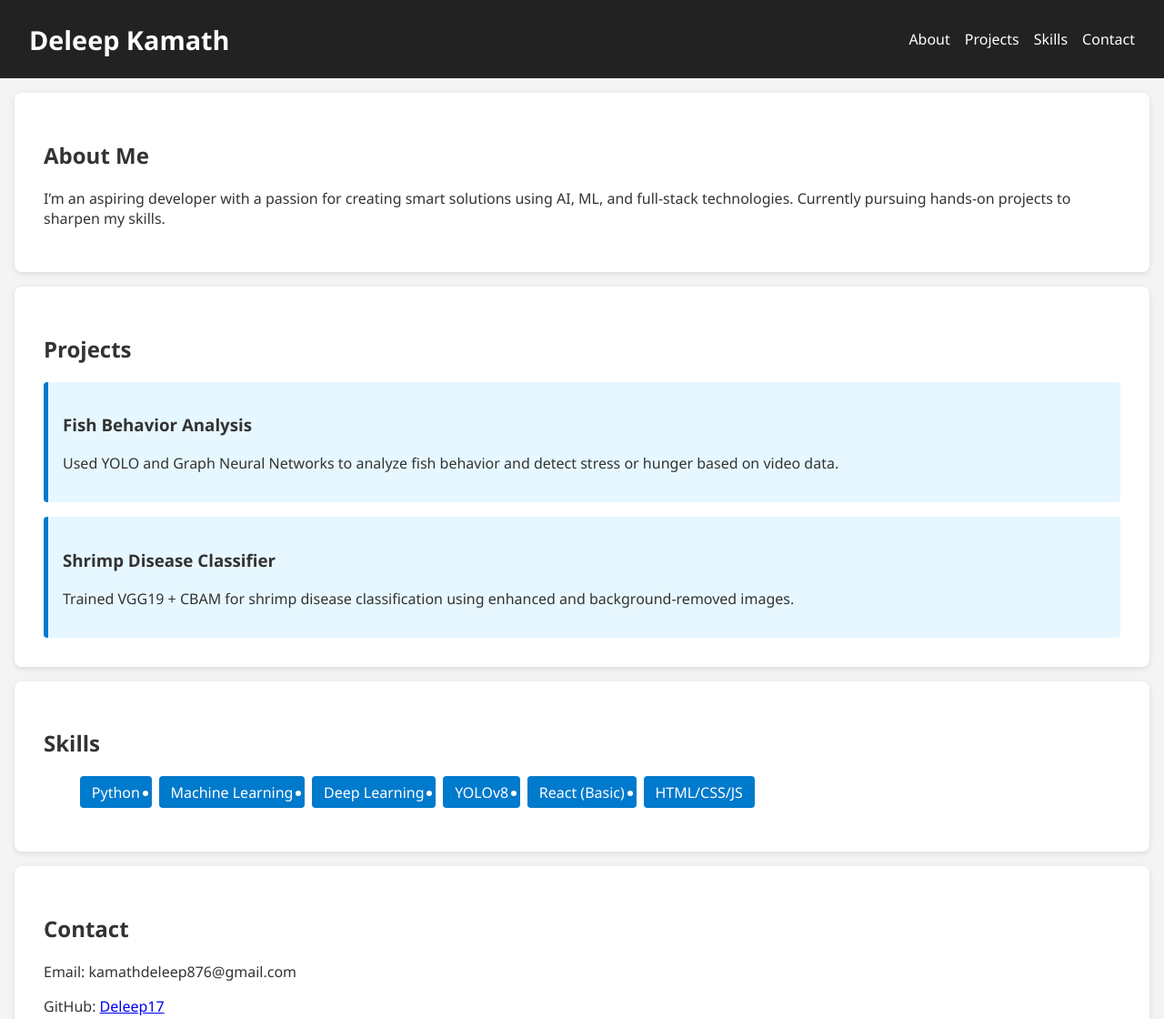
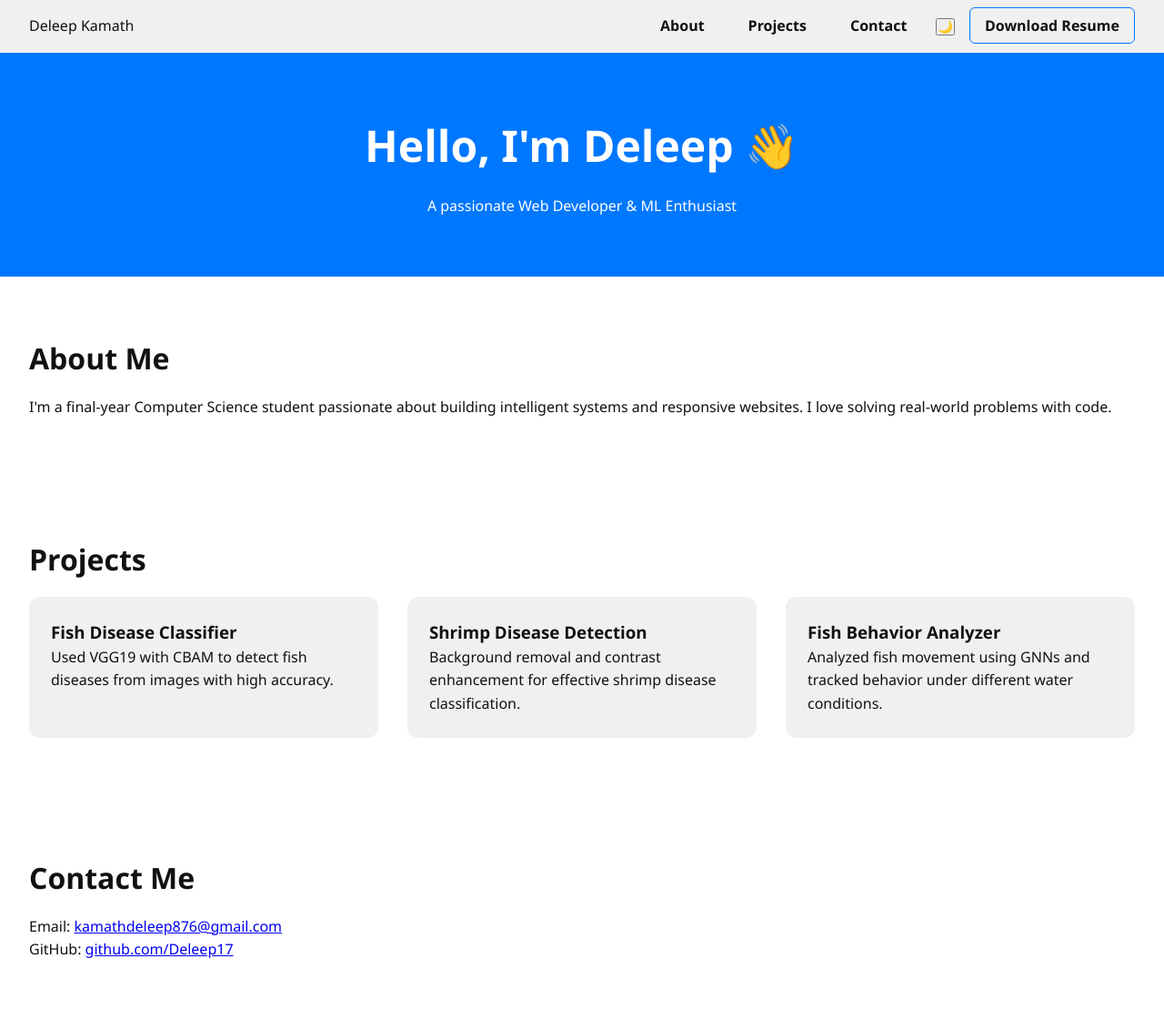
Before and after one commit to Deleep17/Deleep17.github.io, a plain HTML site: page index.html in a window 1280 px wide. Shown: the top 1120 px of the page at 91% size. Drawn offline with Linux system fonts and the light colour scheme.

Commit message:
Added full portfolio template

```diff
--- a/index.html
+++ b/index.html
@@ -5,58 +5,63 @@
   <meta name="viewport" content="width=device-width, initial-scale=1.0" />
   <title>Deleep Kamath | Portfolio</title>
   <link rel="stylesheet" href="style.css" />
-  <script defer src="script.js"></script>
 </head>
 <body>
   <header>
-    <h1>Deleep Kamath</h1>
-    <nav>
-      <ul>
+    <nav class="navbar">
+      <div class="logo">Deleep Kamath</div>
+      <ul class="nav-links">
         <li><a href="#about">About</a></li>
         <li><a href="#projects">Projects</a></li>
-        <li><a href="#skills">Skills</a></li>
         <li><a href="#contact">Contact</a></li>
+        <li><button id="toggleMode">🌙</button></li>
+        <li><a href="Deleep_Kamath_Resume.pdf" download class="resume-btn">Download Resume</a></li>
       </ul>
     </nav>
   </header>
 
+  <section id="hero">
+    <div class="hero-content">
+      <h1>Hello, I'm Deleep 👋</h1>
+      <p>A passionate Web Developer & ML Enthusiast</p>
+    </div>
+  </section>
+
   <section id="about">
     <h2>About Me</h2>
-    <p>I’m an aspiring developer with a passion for creating smart solutions using AI, ML, and full-stack technologies. Currently pursuing hands-on projects to sharpen my skills.</p>
+    <p>
+      I'm a final-year Computer Science student passionate about building intelligent systems and responsive websites. I love solving real-world problems with code.
+    </p>
   </section>
 
   <section id="projects">
     <h2>Projects</h2>
-    <div class="project-card">
-      <h3>Fish Behavior Analysis</h3>
-      <p>Used YOLO and Graph Neural Networks to analyze fish behavior and detect stress or hunger based on video data.</p>
-    </div>
-    <div class="project-card">
-      <h3>Shrimp Disease Classifier</h3>
-      <p>Trained VGG19 + CBAM for shrimp disease classification using enhanced and background-removed images.</p>
+    <div class="project-grid">
+      <div class="project-card">
+        <h3>Fish Disease Classifier</h3>
+        <p>Used VGG19 with CBAM to detect fish diseases from images with high accuracy.</p>
+      </div>
+      <div class="project-card">
+        <h3>Shrimp Disease Detection</h3>
+        <p>Background removal and contrast enhancement for effective shrimp disease classification.</p>
+      </div>
+      <div class="project-card">
+        <h3>Fish Behavior Analyzer</h3>
+        <p>Analyzed fish movement using GNNs and tracked behavior under different water conditions.</p>
+      </div>
     </div>
   </section>
 
-  <section id="skills">
-    <h2>Skills</h2>
-    <ul class="skills-list">
-      <li>Python</li>
-      <li>Machine Learning</li>
-      <li>Deep Learning</li>
-      <li>YOLOv8</li>
-      <li>React (Basic)</li>
-      <li>HTML/CSS/JS</li>
-    </ul>
-  </section>
-
   <section id="contact">
-    <h2>Contact</h2>
-    <p>Email: kamathdeleep876@gmail.com</p>
-    <p>GitHub: <a href="https://github.com/Deleep17" target="_blank">Deleep17</a></p>
+    <h2>Contact Me</h2>
+    <p>Email: <a href="mailto:kamathdeleep876@gmail.com">kamathdeleep876@gmail.com</a></p>
+    <p>GitHub: <a href="https://github.com/Deleep17" target="_blank">github.com/Deleep17</a></p>
   </section>
 
   <footer>
-    <p>© 2025 Deleep Kamath. All rights reserved.</p>
+    <p>&copy; 2025 Deleep Kamath. All rights reserved.</p>
   </footer>
+
+  <script src="style.js"></script>
 </body>
 </html>
--- a/style.css
+++ b/style.css
@@ -1,69 +1,113 @@
-body {
+/* Reset & Base */
+* {
     margin: 0;
-    font-family: 'Segoe UI', sans-serif;
-    background: #f4f4f4;
-    color: #333;
+    padding: 0;
+    box-sizing: border-box;
   }
 
-  header {
-    background-color: #222;
-    color: white;
-    padding: 1rem 2rem;
+  body {
+    font-family: 'Segoe UI', sans-serif;
+    background-color: var(--bg);
+    color: var(--text);
+    transition: background 0.3s, color 0.3s;
+    line-height: 1.6;
+  }
+
+  :root {
+    --bg: #ffffff;
+    --text: #111;
+    --primary: #0077ff;
+    --card: #f0f0f0;
+  }
+
+  body.dark {
+    --bg: #121212;
+    --text: #f5f5f5;
+    --card: #1e1e1e;
+  }
+
+  /* Navbar */
+  .navbar {
     display: flex;
     justify-content: space-between;
+    padding: 1rem 2rem;
+    background: var(--card);
     align-items: center;
+    position: sticky;
+    top: 0;
+    z-index: 10;
   }
 
-  header h1 {
-    margin: 0;
-    font-size: 1.8rem;
-  }
-
-  nav ul {
+  .nav-links {
     list-style: none;
     display: flex;
     gap: 1rem;
   }
 
-  nav ul li a {
-    color: white;
+  .nav-links li a, .resume-btn {
     text-decoration: none;
-    font-weight: 500;
+    color: var(--text);
+    font-weight: bold;
+    padding: 0.5rem 1rem;
+    border-radius: 6px;
+    transition: background 0.3s;
   }
 
+  .nav-links li a:hover, .resume-btn:hover {
+    background: var(--primary);
+    color: #fff;
+  }
+
+  .resume-btn {
+    border: 1px solid var(--primary);
+  }
+
+  /* Hero */
+  #hero {
+    background: var(--primary);
+    color: #fff;
+    padding: 4rem 2rem;
+    text-align: center;
+  }
+
+  .hero-content h1 {
+    font-size: 3rem;
+    margin-bottom: 1rem;
+  }
+
+  /* Sections */
   section {
-    padding: 2rem;
-    background: white;
-    margin: 1rem;
-    border-radius: 8px;
-    box-shadow: 0 2px 6px rgba(0, 0, 0, 0.1);
+    padding: 4rem 2rem;
+  }
+
+  h2 {
+    font-size: 2rem;
+    margin-bottom: 1rem;
+  }
+
+  /* Projects */
+  .project-grid {
+    display: grid;
+    grid-template-columns: repeat(auto-fit, minmax(250px, 1fr));
+    gap: 2rem;
   }
 
   .project-card {
-    background: #e6f7ff;
-    padding: 1rem;
-    margin-top: 1rem;
-    border-left: 5px solid #007acc;
-    border-radius: 4px;
+    background: var(--card);
+    padding: 1.5rem;
+    border-radius: 12px;
+    transition: transform 0.3s;
   }
 
-  .skills-list {
-    display: flex;
-    flex-wrap: wrap;
-    gap: 0.5rem;
+  .project-card:hover {
+    transform: scale(1.05);
   }
 
-  .skills-list li {
-    background-color: #007acc;
-    color: white;
-    padding: 0.4rem 0.8rem;
-    border-radius: 4px;
-  }
-
+  /* Footer */
   footer {
     text-align: center;
-    padding: 1rem;
-    background: #222;
-    color: white;
+    padding: 2rem;
+    background: var(--card);
     margin-top: 2rem;
+    font-size: 0.9rem;
   }
--- a/style.js
+++ b/style.js
@@ -1,8 +1,7 @@
-// Smooth scroll when clicking nav links
-document.querySelectorAll('nav a').forEach(link => {
-    link.addEventListener('click', function (e) {
-      e.preventDefault();
-      const target = document.querySelector(this.getAttribute('href'));
-      target.scrollIntoView({ behavior: 'smooth' });
-    });
-  });
+// style.js
+
+const toggleBtn = document.getElementById("toggleMode");
+toggleBtn.addEventListener("click", () => {
+  document.body.classList.toggle("dark");
+  toggleBtn.textContent = document.body.classList.contains("dark") ? "☀️" : "🌙";
+});
```
Also changed, not shown: 1 other file.
